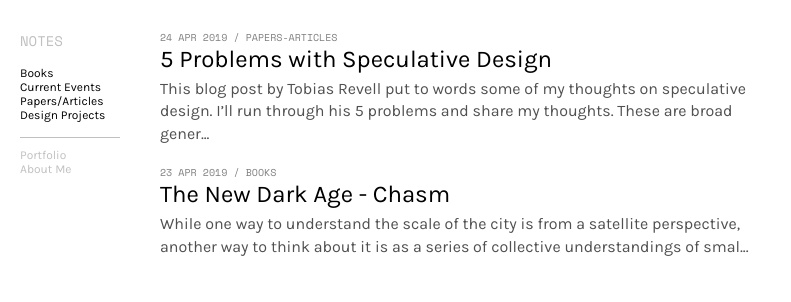
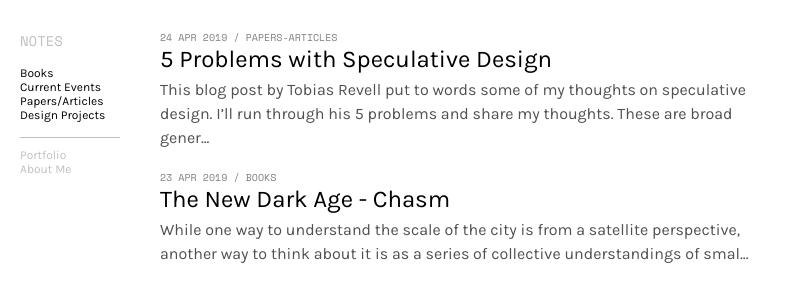
Before and after one commit to andoncemore/notes-blog, a Jekyll site: the page built from index.html, in a window 1280 px wide. Shown: the top 302 px of the page, without its empty margins (0-791 px from the left). Built offline with Jekyll 4.4.1, drawn with Linux system fonts in a browser that asks for light colours.

Commit message:
Changing line height

```diff
--- a/_sass/main.scss
+++ b/_sass/main.scss
@@ -118,7 +118,7 @@ aside{
     }
 
     p{
-        line-height:1.4;
+        line-height:1.5;
         color: $text-color;
         margin-bottom:20px;
     }
```
